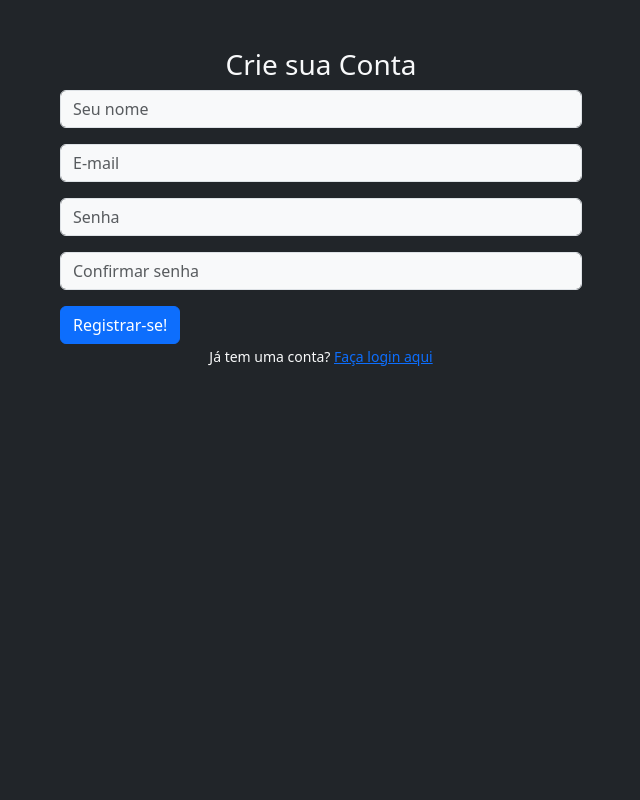
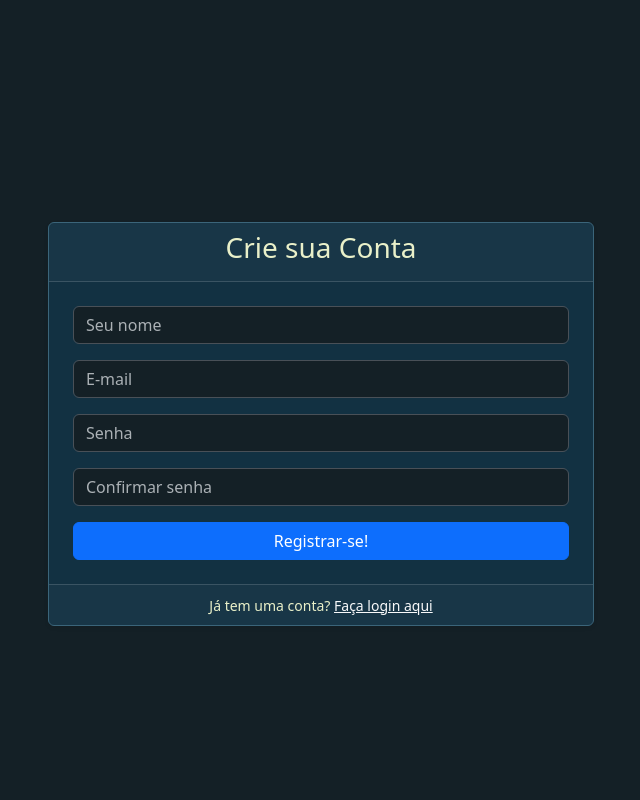
Before and after one commit to Igorbarr3to/to-do_advanced, a PHP site: page /registro.php in a window 1280 px wide. Shown: the whole page, without its empty margins (319-959 px from the left). Run offline with PHP 8.4, Linux system fonts and the light colour scheme.

```diff
--- /dev/null
+++ b/public/css/style.css
@@ -0,0 +1,24 @@
+body {
+    height: 100vh;
+    display: flex;
+    align-items: center;
+    justify-content: center;
+}
+
+
+:root {
+  --bs-primary: #3b657a;
+  --bs-primary-rgb: 59, 101, 122;
+  --bs-body-color: #e9f0c9;
+  --bs-body-bg: #142026;
+  --bs-tertiary-bg: #123142;
+}
+
+.card {
+  background-color: var(--bs-tertiary-bg);
+  border: 1px solid #3b657a;
+}
+
+.card-header, .card-footer {
+  color: var(--bs-body-color);
+}
--- a/public/registro.php
+++ b/public/registro.php
@@ -11,75 +11,74 @@ if (isset($_GET['sucesso'])) {
 ?>
 
 <!DOCTYPE html>
-<html lang="pt-br">
+<html lang="pt-br" data-bs-theme="dark">
 
 <head>
     <meta charset="UTF-8">
     <meta name="viewport" content="width=device-width, initial-scale=1.0">
     <title>Cadastro de Usuário</title>
-    <link href="https://cdn.jsdelivr.net/npm/bootstrap@5.3.8/dist/css/bootstrap.min.css" rel="stylesheet" integrity="sha384-sRIl4kxILFvY47J16cr9ZwB07vP4J8+LH7qKQnuqkuIAvNWLzeN8tE5YBujZqJLB" crossorigin="anonymous">
+    <link href="https://cdn.jsdelivr.net/npm/bootstrap@5.3.3/dist/css/bootstrap.min.css" rel="stylesheet">
+    <link rel="stylesheet" href="css/style.css">
 </head>
 
-<body class="bg-dark text-light">
-    <div class="container mt-5 ">
+<body>
+    <div class="container mt-5">
         <div class="row justify-content-center">
             <div class="col-md-6">
-                <header class="card-header text-center">
+                <div class="card shadow-sm">
+                    <div class="card-header text-center">
                         <h3>Crie sua Conta</h3>
-                </header>
-
-                <main class="card-body">
-                    <?php if ($mensagem_erro): ?>
+                    </div>
+                    <div class="card-body p-4">
+                        <?php if ($mensagem_erro) : ?>
                             <div class="alert alert-danger">
                                 <?php echo $mensagem_erro; ?>
                             </div>
                         <?php endif; ?>
 
-                    <?php if ($mensagem_sucesso): ?>
+                        <?php if ($mensagem_sucesso) : ?>
                             <div class="alert alert-success">
                                 <?php echo $mensagem_sucesso; ?>
                             </div>
                         <?php endif; ?>
 
-                    <form
-                        method="post"
-                        action="../src/processa-registro.php"
-                        class="container-sm ">
+                        <form method="post" action="../src/actions/processa-registro.php">
                             <div class="mb-3">
-                            <input type="text" name="nome" id="nome" placeholder="Seu nome" class="form-control bg-body-tertiary" />
+                                <input type="text" name="nome" id="nome" placeholder="Seu nome" class="form-control" required />
                             </div>
 
                             <div class="mb-3">
-                            <input type="email" name="email" id="email" class="form-control bg-body-tertiary" placeholder="E-mail" />
+                                <input type="email" name="email" id="email" class="form-control" placeholder="E-mail" required />
                             </div>
 
                             <div class="mb-3">
-                            <input type="password" name="senha" id="senha" class="form-control bg-body-tertiary" placeholder="Senha" />
+                                <input type="password" name="senha" id="senha" class="form-control" placeholder="Senha" required />
                             </div>
 
                             <div class="mb-3">
-                            <input type="password" name="confirmar_senha" id="confirmar_senha" class="form-control bg-body-tertiary" placeholder="Confirmar senha" />
+                                <input type="password" name="confirmar_senha" id="confirmar_senha" class="form-control" placeholder="Confirmar senha" required />
                             </div>
 
-                        <div id="verifica_senha"></div>
+                            <div id="verifica_senha" class="mb-3"></div>
 
-                        <button
-                            type="submit"
-                            class="btn btn-primary ">
+                            <div class="text-center">
+                                <button type="submit" class="btn btn-primary w-100">
                                     Registrar-se!
                                 </button>
+                            </div>
                         </form>
-                </main>
+                    </div>
                     <div class="card-footer text-center">
-                    <small>Já tem uma conta? <a href="login.php">Faça login aqui</a></small>
+                        <small>Já tem uma conta? <a href="login.php" class="link-light">Faça login aqui</a></small>
                     </div>
+                </div>
+
             </div>
         </div>
     </div>
 
-    <script src="https://cdn.jsdelivr.net/npm/bootstrap@5.3.8/dist/js/bootstrap.bundle.min.js" integrity="sha384-FKyoEForCGlyvwx9Hj09JcYn3nv7wiPVlz7YYwJrWVcXK/BmnVDxM+D2scQbITxI" crossorigin="anonymous"></script>
-
-    <script src="https://code.jquery.com/jquery-3.7.1.min.js" integrity="sha256-/JqT3SQfawRcv/BIHPThkBvs0OEvtFFmqPF/lYI/Cxo=" crossorigin="anonymous"></script>
+    <script src="https://code.jquery.com/jquery-3.7.1.min.js"></script>
+    <script src="https://cdn.jsdelivr.net/npm/bootstrap@5.3.3/dist/js/bootstrap.bundle.min.js"></script>
 
     <script>
         $(document).ready(function() {
@@ -89,13 +88,14 @@ if (isset($_GET['sucesso'])) {
                 if (confirmarSenha.length > 0) {
                     if (senha != confirmarSenha) {
                         $('#verifica_senha').text('As senhas não coincidem').css('color', 'red');
-                        $('button').prop("disabled", true);
+                        $('button[type="submit"]').prop("disabled", true);
                     } else {
                         $('#verifica_senha').text('As senhas conferem!').css('color', 'green');
-                        $('button').prop("disabled", false);
+                        $('button[type="submit"]').prop("disabled", false);
                     }
                 } else {
                     $('#verifica_senha').text('');
+                    $('button[type="submit"]').prop("disabled", false);
                 }
             })
         })
--- a/script.sql
+++ b/script.sql
@@ -9,7 +9,7 @@ CREATE TABLE tarefas (
     id INT PRIMARY KEY AUTO_INCREMENT,
     titulo VARCHAR(50) NOT NULL,
     descricao VARCHAR(255),
-    status enum['PENDENTE', 'CONCLUIDA'] NOT NULL,
+    status enum('PENDENTE', 'CONCLUIDA') NOT NULL,
     data_de_criacao DATETIME,
     data_limite DATETIME,
     id_usuario INT NOT NULL,
```
Also changed, not shown: public/index.php (added, +11 -0 lines), public/login.php (+65 -3 lines), src/actions/processa-login.php (added, +20 -0 lines), src/actions/processa-registro.php (renamed from src/processa-registro.php, +6 -6 lines), src/lib/usuario.php (renamed from src/usuario.php, +15 -1 lines). Lines whose indentation alone changed are shown as unchanged.
